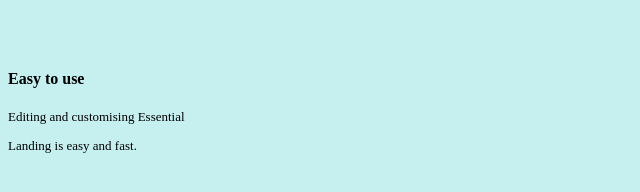
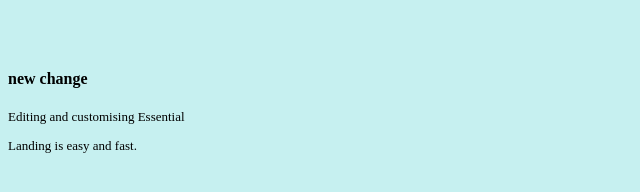
Before and after one commit to Ayush-8955/Aero, a plain HTML site: page first.html in a window 1280 px wide. Shown: the part 472-664 px from the top of the page, 0-640 px from the left. Drawn offline with Linux system fonts and the light colour scheme.

Commit message:
some changes

```diff
--- a/first.html
+++ b/first.html
@@ -93,7 +93,7 @@
         <p style="font-size:small;" class="Para4">Trusted by over 50,000+customers</p>
     </div>
     <section class="bottom">
-        <h4>Easy to use </h4>
+        <h4>new change </h4>
         <p style="font-size: small;"> Editing and customising Essential</p>
         <p style="font-size: small;">Landing is easy and fast.</p>
     </section>
```
